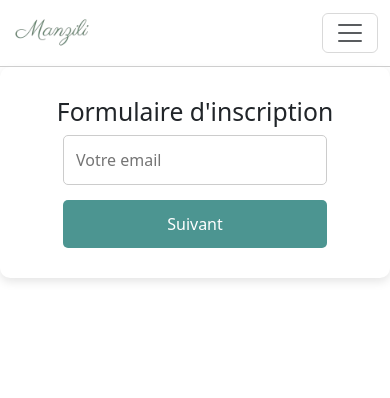
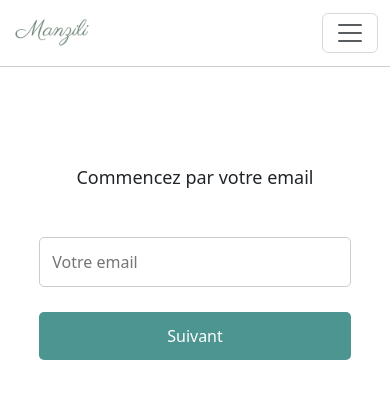
Before and after one commit to Riadrekab/jelou, an Angular app: page /pro-form in a window 390 px wide. Shown: the top 398 px of the page. Built offline with nearby package versions, Linux system fonts and the light colour scheme.

Commit message:
Improving the pro form

```diff
--- a/src/app/pro-form-items/users-form-body/users-form-body.component.css
+++ b/src/app/pro-form-items/users-form-body/users-form-body.component.css
@@ -1,16 +1,4 @@
 /* Ensure the whole page takes full height */
-
-
-
-
-
-.full-width-div {
-  width: 100%;  /* Takes up 100% of the available width */
-  box-sizing: border-box;  /* Ensures padding and border are included in the width */
-}
-
-
-
 html, body {
   height: 100%;
   margin: 0;
@@ -18,26 +6,36 @@ html, body {
   justify-content: center;
   align-items: center;
   background-color: #f4f4f4;
+  font-family: Arial, sans-serif;
+}
+
+/* Full-width container */
+.full-width-div {
+  width: 100%;
+  box-sizing: border-box;
+  display: flex;
+  justify-content: center;
+  align-items: center;
+  padding: 10px;
 }
 
 /* Form container */
 .form-container {
   background-color: #fff;
-  padding: 30px;
-  border-radius: 10px;
-  box-shadow: 0 4px 10px rgba(0, 0, 0, 0.1);
   max-width: 500px;
-  width: 100%;
+  padding: 50px 0px;
+  width: 90%;
   box-sizing: border-box;
   display: flex;
   flex-direction: column;
   justify-content: center;
   align-items: center;
   margin: auto;
-
+  border-radius: 10px;
+  /* box-shadow: 0 4px 10px rgba(0, 0, 0, 0.1); */
 }
 
-/* Center each step inside the form */
+/* Step container */
 .step {
   display: flex;
   flex-direction: column;
@@ -49,7 +47,8 @@ html, body {
 
 /* Style inputs */
 input {
-  width: 80%;
+  width: 100%;
+  max-width: 400px;
   padding: 12px;
   margin-bottom: 15px;
   border: 1px solid #ccc;
@@ -60,7 +59,8 @@ input {
 
 /* Style buttons */
 button {
-  width: 80%;
+  width: 100%;
+  max-width: 400px;
   padding: 12px;
   background-color: #4C9591;
   border: none;
@@ -68,15 +68,29 @@ button {
   border-radius: 5px;
   font-size: 16px;
   cursor: pointer;
+  transition: background 0.3s ease;
 }
 
 button:hover {
   background-color: #3a7d73;
 }
 
-/* Slide transition */
+/* Slide transitions */
 .slide-left {
   animation: slideLeft 0.5s ease-in-out forwards;
+}
+
+.right-left {
+  animation: rightLeft 0.5s ease-out backwards;
+}
+
+@keyframes rightLeft {
+  300% {
+    transform: translateX(300%);
+  }
+  0% {
+    transform: translateX(0);
+  }
 }
 
 @keyframes slideLeft {
@@ -84,6 +98,47 @@ button:hover {
     transform: translateX(0);
   }
   100% {
-    transform: translateX(-100%);
+    transform: translateX(-300%);
   }
 }
+
+/* Progress bar */
+.progress-bar-container {
+  width: 100%;
+  height: 5px;
+  background: #e0e0e0;
+  position: relative;
+  overflow: hidden;
+  border-radius: 5px;
+}
+
+/* Progress bar animation */
+.progress-bar {
+  width: 0;
+  height: 100%;
+  background: #4C9591;
+  animation: loading 0.5s linear forwards;
+}
+
+/* Animation for progress bar */
+@keyframes loading {
+  0% { width: 0; }
+  100% { width: 100%; }
+}
+
+/* Responsive Styles */
+@media screen and (max-width: 600px) {
+  .form-container {
+    width: 95%;
+    padding: 20px;
+  }
+
+  h2 {
+    font-size: 18px;
+    text-align: center;
+  }
+
+  input, button {
+    width: 100%;
+  }
+}
--- a/src/app/pro-form-items/users-form-body/users-form-body.component.html
+++ b/src/app/pro-form-items/users-form-body/users-form-body.component.html
@@ -1,22 +1,45 @@
-<div class="full-width-div" >
+<div *ngIf="isLoading" class="progress-bar-container">
+  <div class="progress-bar"></div>
+</div>
+<div class="full-width-div" style="padding-top: 80px;">
+  <div class="form-container">
 
+    <!-- Step 1: Email -->
+    <div *ngIf="step === 1" class="step">
+      <h2 style="padding-bottom: 40px;">Commencez par votre email</h2>
 
-<div class="form-container">
-  <h2>Formulaire d'inscription</h2>
+      <input type="email" [(ngModel)]="email" placeholder="Votre email" required>
+      <button (click)="nextStep()" style="margin-top: 10px;">Suivant</button>
+    </div>
 
-  <!-- Step 1: Email -->
-  <div *ngIf="step === 1" [ngClass]="{'slide-left': isEmailSubmitted}" class="step">
-    <input type="email" [(ngModel)]="email" placeholder="Votre email" required>
-    <button (click)="nextStep()">Suivant</button>
-  </div>
+    <!-- Step 2: Phone Number -->
+    <div *ngIf="step === 2" class="step">
+      <h2 style="padding-bottom: 40px;"> Avez-vous reçu un code ? </h2>
+      <input type="tel" [(ngModel)]="phone" placeholder="Code de confirmation" required>
+      <button (click)="nextStep()" style="margin-top: 10px;">Suivant</button>
+    </div>
 
-  <!-- Step 2: First Name and Last Name -->
-  <div *ngIf="step === 2" class="step">
-    <input type="text" [(ngModel)]="firstName" placeholder="Votre prénom" required>
-    <input type="text" [(ngModel)]="lastName" placeholder="Votre nom" required>
-    <button (click)="submitForm()">Soumettre</button>
+    <div *ngIf="step === 3" class="step">
+      <h2 style="padding-bottom: 40px;"> Votre numéro de téléphone</h2>
+      <input type="tel" [(ngModel)]="phone" placeholder="Votre numéro de téléphone" required>
+      <button (click)="nextStep()" style="margin-top: 10px;">Suivant</button>
+    </div>
+
+    <div *ngIf="step === 4" class="step">
+      <h2 style="padding-bottom: 40px;"> Avez-vous reçu un code ? </h2>
+      <input type="tel" [(ngModel)]="phone" placeholder="Code de confirmation" required>
+      <button (click)="nextStep()" style="margin-top: 10px;">Suivant</button>
+    </div>
+
+    <!-- Step 3: First Name and Last Name -->
+    <div *ngIf="step === 5" class="step">
+      <h2 style="padding-bottom: 40px; margin: auto;"> Et pour finir, votre nom et prénom</h2>
+      <input type="text" [(ngModel)]="firstName" placeholder="Votre prénom" required>
+      <input type="text" [(ngModel)]="lastName" placeholder="Votre nom" required>
+      <button (click)="submitForm()" style="margin-top: 10px;">Soumettre</button>
+    </div>
+
+    <!-- Progress Bar -->
+
   </div>
 </div>
-
-
-</div>
--- a/src/app/pro-form-items/users-form-body/users-form-body.component.ts
+++ b/src/app/pro-form-items/users-form-body/users-form-body.component.ts
@@ -19,18 +19,20 @@ export class UsersFormBodyComponent {
   email = '';
   firstName = '';
   lastName = '';
-  isEmailSubmitted = false;
+  phone ='';
+  // step = 1;
+  isLoading = false; // Controls the progress bar
 
   nextStep() {
-    this.isEmailSubmitted = true;
+    this.isLoading = true; // Show progress bar
+
     setTimeout(() => {
-      this.step = 2;
-      this.isEmailSubmitted = false; // Reset the slide effect
-    }, 500); // Match the duration of the sliding animation
+      this.isLoading = false; // Hide progress bar
+      this.step++; // Move to the next step
+    }, 1000); // Delay of 1 second
   }
 
   submitForm() {
-    // Handle form submission here
-    console.log('Form submitted:', { email: this.email, firstName: this.firstName, lastName: this.lastName });
+    alert("Form submitted!");
   }
 }
```
